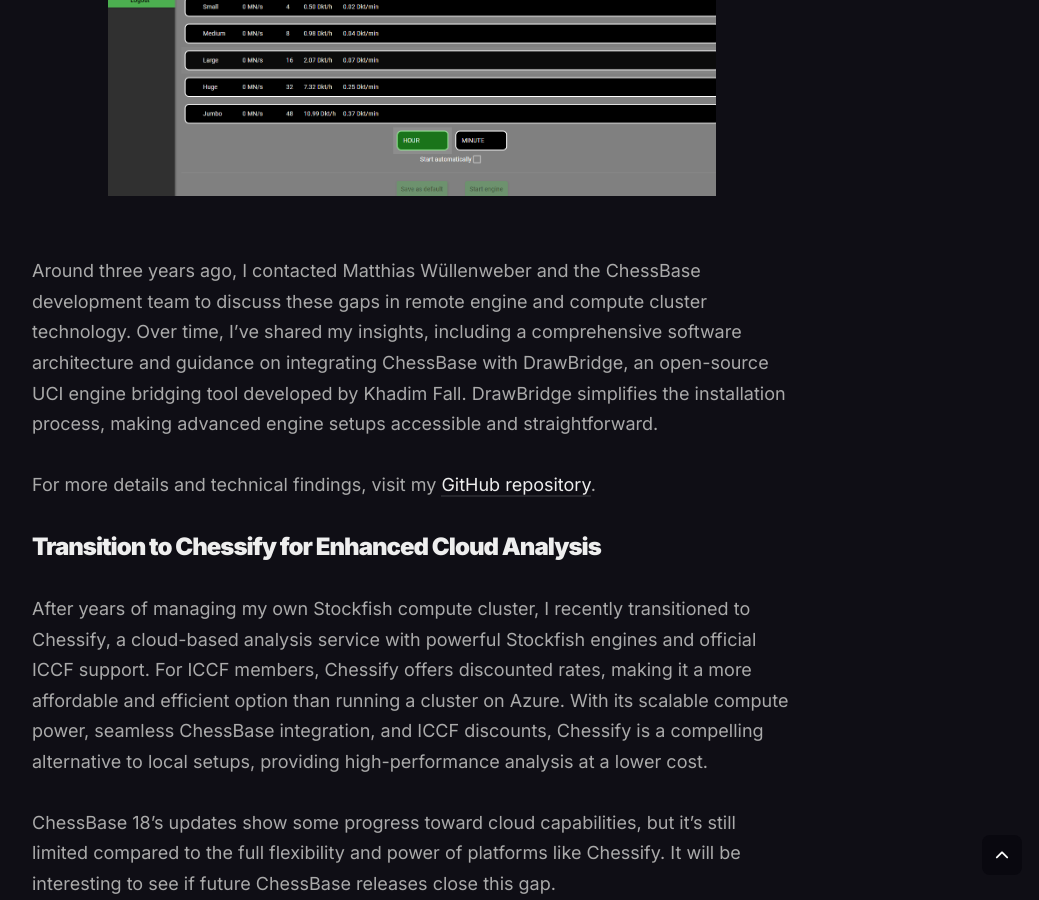
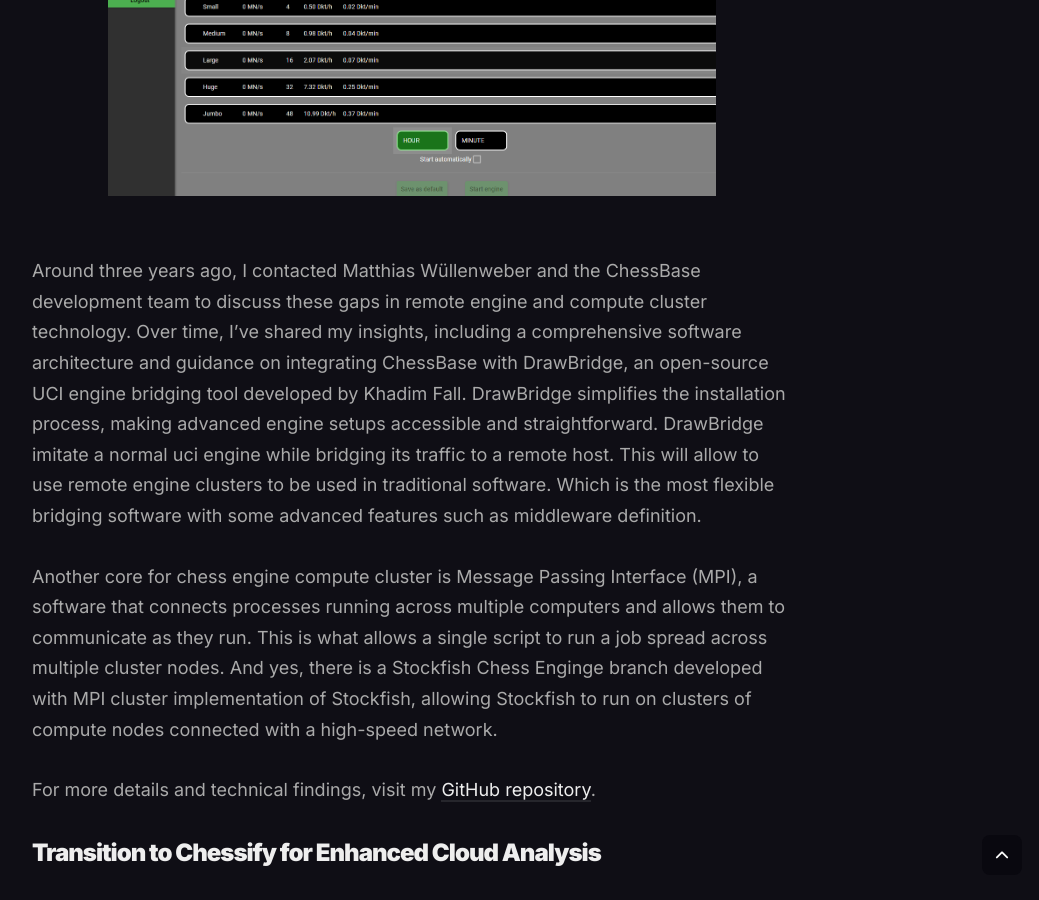
Before and after one commit to Egbert-Azure/Chess-Website, a Jekyll site: the page built from _posts/2024-11-12-Tools-and-Weapons.md, in a window 1280 px wide and 900 px high, scrolled down 4840 px. Shown: the whole window, without its empty margins (228-1267 px from the left). Built offline with Jekyll 4.4.1, drawn with Linux system fonts in a browser that asks for light colours; comment, search, counter and statistics services are not loaded; some of the changed text lies outside the part shown.

Commit message:
Update 2024-11-12-Tools-and-Weapons.md

```diff
--- a/_posts/2024-11-12-Tools-and-Weapons.md
+++ b/_posts/2024-11-12-Tools-and-Weapons.md
@@ -65,6 +65,9 @@ So it looks like this now:
 <br>
 
 Around three years ago, I contacted Matthias Wüllenweber and the ChessBase development team to discuss these gaps in remote engine and compute cluster technology. Over time, I’ve shared my insights, including a comprehensive software architecture and guidance on integrating ChessBase with DrawBridge, an open-source UCI engine bridging tool developed by Khadim Fall. DrawBridge simplifies the installation process, making advanced engine setups accessible and straightforward.
+DrawBridge imitate a normal uci engine while bridging its traffic to a remote host. This will allow to use remote engine clusters to be used in traditional software. Which is the most flexible bridging software with some advanced features such as middleware definition.
+
+Another core for chess engine compute cluster is Message Passing Interface (MPI), a software that connects processes running across multiple computers and allows them to communicate as they run. This is what allows a single script to run a job spread across multiple cluster nodes. And yes, there is a Stockfish Chess Enginge branch developed with MPI cluster implementation of Stockfish, allowing Stockfish to run on clusters of compute nodes connected with a high-speed network.
 
 For more details and technical findings, visit my [GitHub repository](https://github.com/Egbert-Azure/stockfish-cluster).
 
```
